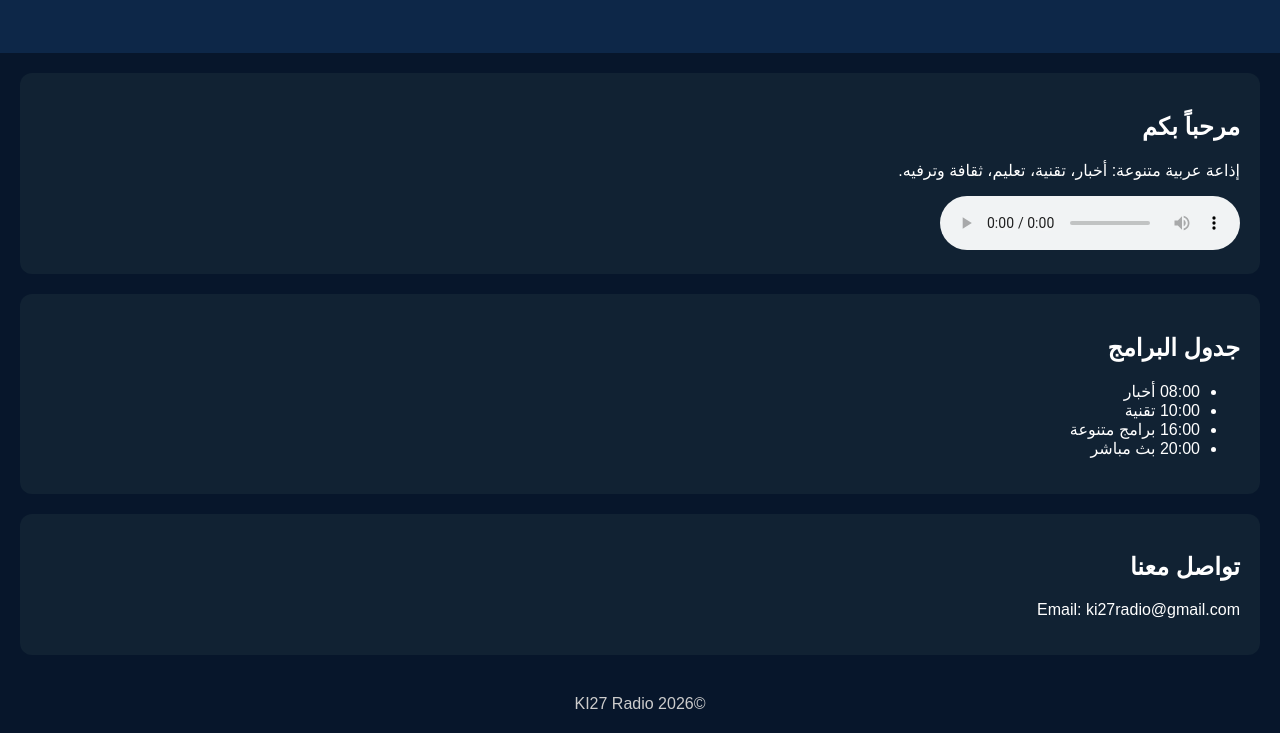
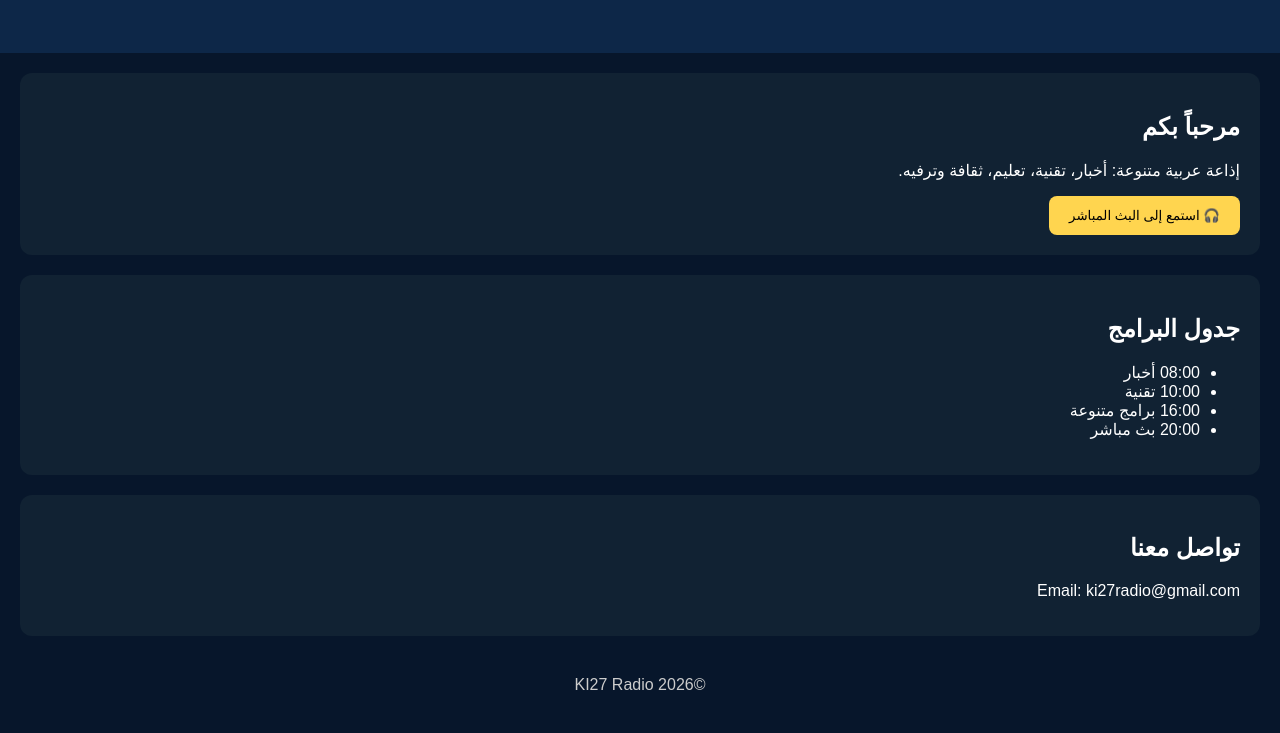
Before and after one commit to ki27raido/ki28-raido, a plain HTML site: page index.html in a window 1280 px wide. Shown: the part 143-876 px from the top of the page. Drawn offline with Linux system fonts and the light colour scheme.

Commit message:
Update index.html

```diff
--- a/index.html
+++ b/index.html
@@ -20,10 +20,9 @@
 <h2>مرحباً بكم</h2>
 <p>إذاعة عربية متنوعة: أخبار، تقنية، تعليم، ثقافة وترفيه.</p>
 
-<audio controls>
-<source src="" type="audio/mpeg">
-المتصفح لا يدعم تشغيل الصوت
-</audio>
+<a href="https://ki27radio.mixlr.com" target="_blank">
+<button>🎧 استمع إلى البث المباشر</button>
+</a>
 
 </section>
 
```
